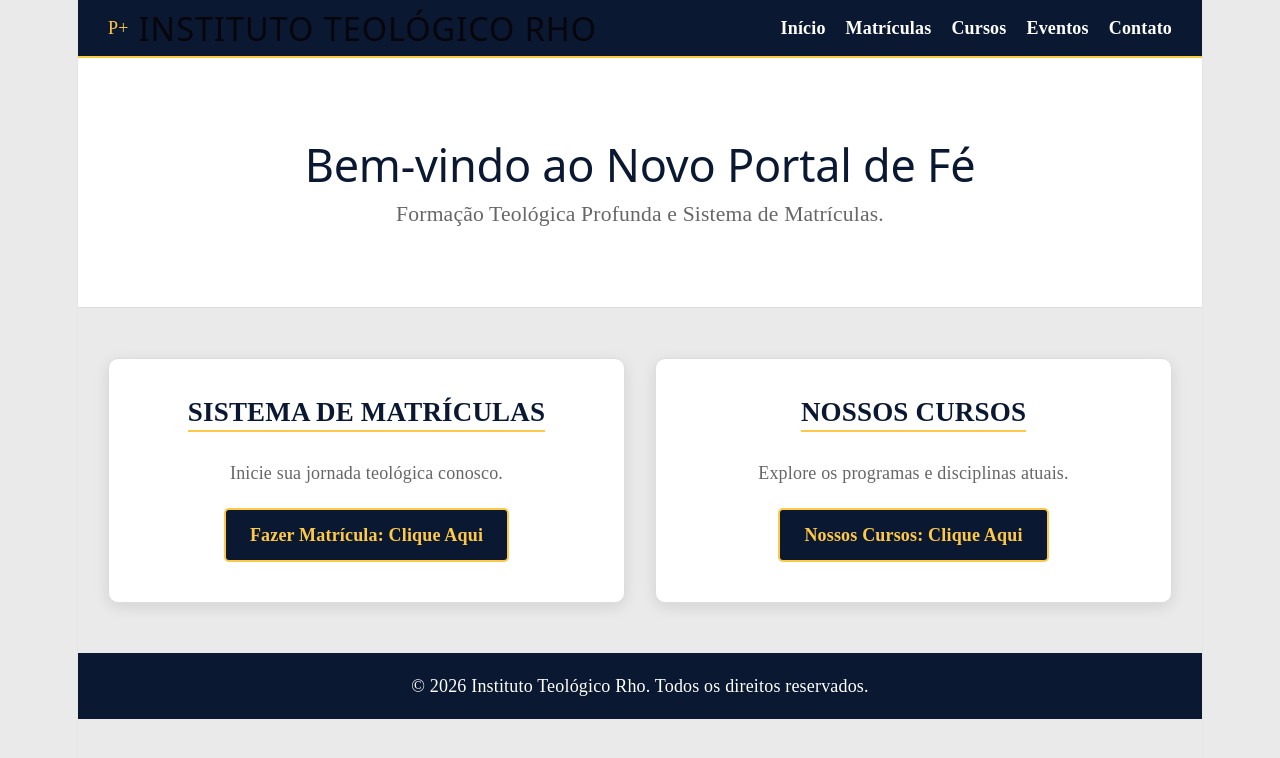
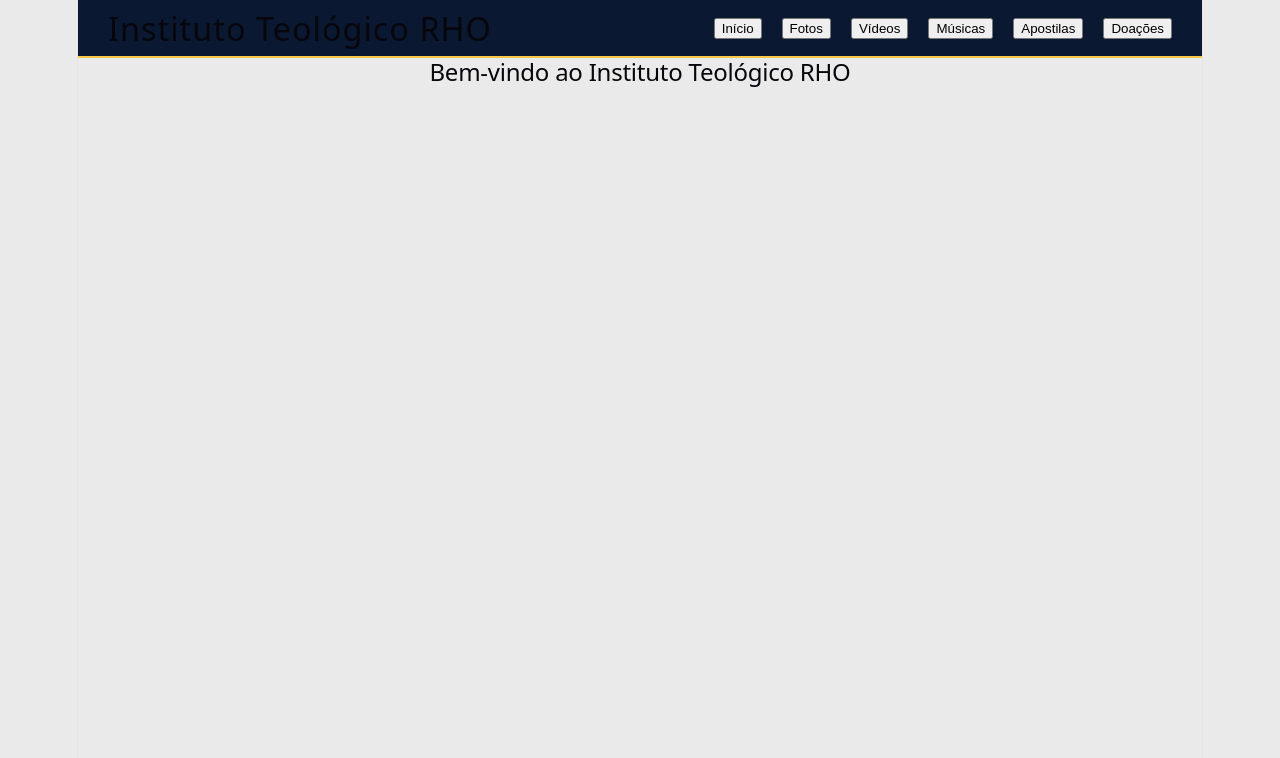
Before and after one commit to marcosrodriguessoares58-gif/instituto-teologico, a React (Vite) app: page / in a window 1280 px wide. Shown: the top 758 px of the page. Built offline with nearby package versions, Linux system fonts and the light colour scheme.

Commit message:
Atualizando para o layout com abas e lógica

```diff
--- a/src/App.jsx
+++ b/src/App.jsx
@@ -1,55 +1,76 @@
-import React from 'react';
+import React, { useState } from 'react';
 import './App.css';
 
 function App() {
+  const [aba, setAba] = useState('inicio');
+
   return (
     <div className="App">
-      {/* 1. Header com Logo e Menu */}
       <header className="header-bar">
-        <div className="logo-container">
-          <div className="logo-icon">Ρ+</div> {/* Simplified logo Ρ for Rho */}
-          <h1>INSTITUTO TEOLÓGICO RHO</h1>
-        </div>
+        <h1>Instituto Teológico RHO</h1>
         <nav className="main-nav">
-          <a href="#inicio">Início</a>
-          <a href="#matriculas">Matrículas</a>
-          <a href="#cursos">Cursos</a>
-          <a href="#eventos">Eventos</a>
-          <a href="#contato">Contato</a>
+          <button onClick={() => setAba('inicio')}>Início</button>
+          <button onClick={() => setAba('fotos')}>Fotos</button>
+          <button onClick={() => setAba('videos')}>Vídeos</button>
+          <button onClick={() => setAba('musicas')}>Músicas</button>
+          <button onClick={() => setAba('apostilas')}>Apostilas</button>
+          <button onClick={() => setAba('doacoes')}>Doações</button>
         </nav>
       </header>
 
-      {/* 2. Banner Principal */}
-      <section className="hero-banner">
-        <h2>Bem-vindo ao Novo Portal de Fé</h2>
-        <p>Formação Teológica Profunda e Sistema de Matrículas.</p>
-      </section>
+      <main className="conteudo">
+        {aba === 'inicio' && <h2>Bem-vindo ao Instituto Teológico RHO</h2>}
 
-      {/* 3. Seções do Sistema */}
-      <main className="system-sections">
-        {/* Card de Matrículas */}
-        <div id="matriculas" className="system-card">
-          <h3>SISTEMA DE MATRÍCULAS</h3>
-          <p>Inicie sua jornada teológica conosco.</p>
-          <a href="https://link-sistema-matriculas.com" target="_blank" rel="noopener noreferrer" className="main-button">
-            Fazer Matrícula: Clique Aqui
-          </a>
-        </div>
+        {aba === 'fotos' && (
+          <div className="galeria">
+            <h3>Galeria de Fotos</h3>
+            <p>Implementar Slider com setas aqui.</p>
+          </div>
+        )}
 
-        {/* Card de Cursos */}
-        <div id="cursos" className="system-card">
-          <h3>NOSSOS CURSOS</h3>
-          <p>Explore os programas e disciplinas atuais.</p>
-          <a href="#lista-cursos" className="main-button">
-            Nossos Cursos: Clique Aqui
-          </a>
-        </div>
+        {aba === 'videos' && (
+          <div className="lista">
+            <h3>Lista de Vídeos</h3>
+            <ul>
+              <li>Vídeo 01: Aula de Teologia Sistemática</li>
+              <li>Vídeo 02: História da Igreja</li>
+            </ul>
+          </div>
+        )}
+
+        {aba === 'musicas' && (
+          <div className="lista">
+            <h3>Biblioteca de Músicas</h3>
+            <ul>
+              <li>Louvor 01 - Nome da Música</li>
+              <li>Louvor 02 - Nome da Música</li>
+            </ul>
+          </div>
+        )}
+
+        {aba === 'apostilas' && (
+          <div className="grid-apostilas">
+            <h3>Nossas Apostilas</h3>
+            <div className="card-apostila">
+              <img src="capa-apostila.jpg" alt="Capa" />
+              <h4>Título do Cabeçalho da Apostila</h4>
+            </div>
+          </div>
+        )}
+
+        {aba === 'doacoes' && (
+          <div className="doacao">
+            <h3>Faça sua Doação</h3>
+            <img
+              src="qrcode-pix.jpg"
+              alt="QR Code"
+              style={{ width: '200px', cursor: 'pointer' }}
+              onClick={(e) => e.target.style.width = e.target.style.width === '200px' ? '400px' : '200px'}
+            />
+            <p>Clique na imagem para aumentar/diminuir</p>
+          </div>
+        )}
       </main>
-
-      {/* Rodapé Simples */}
-      <footer style={{ backgroundColor: '#0A1931', color: '#FFFFFF', padding: '20px', textAlign: 'center' }}>
-        <p>&copy; 2026 Instituto Teológico Rho. Todos os direitos reservados.</p>
-      </footer>
     </div>
   );
 }
```
